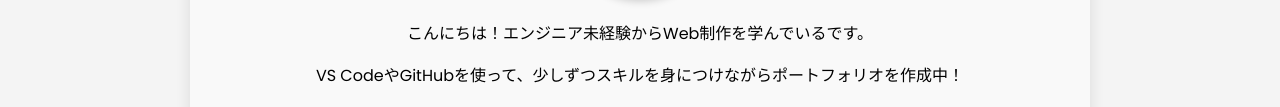
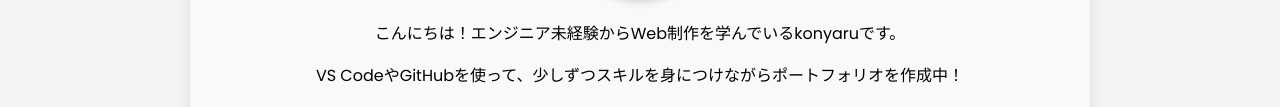
Before and after one commit to konyaru88/portfolio, a plain HTML site: page index.html in a window 1280 px wide. Shown: the part 480-587 px from the top of the page. Drawn offline with Linux system fonts and the light colour scheme.

Commit message:
自己紹介の文章を更新

```diff
--- a/index.html
+++ b/index.html
@@ -24,7 +24,7 @@
     <section id="about">
       <h2>About Me</h2>
       <img src="images/profile.png" alt="プロフィール画像" class="profile-img">
-      <p>こんにちは！エンジニア未経験からWeb制作を学んでいる<konyaru>です。</p>
+      <p>こんにちは！エンジニア未経験からWeb制作を学んでいるkonyaruです。</p>
       <p>VS CodeやGitHubを使って、少しずつスキルを身につけながらポートフォリオを作成中！</p>
       <p>いつか自分でサービスを作れるようになることを目指して頑張っています！🔥</p>
   </section>
```
